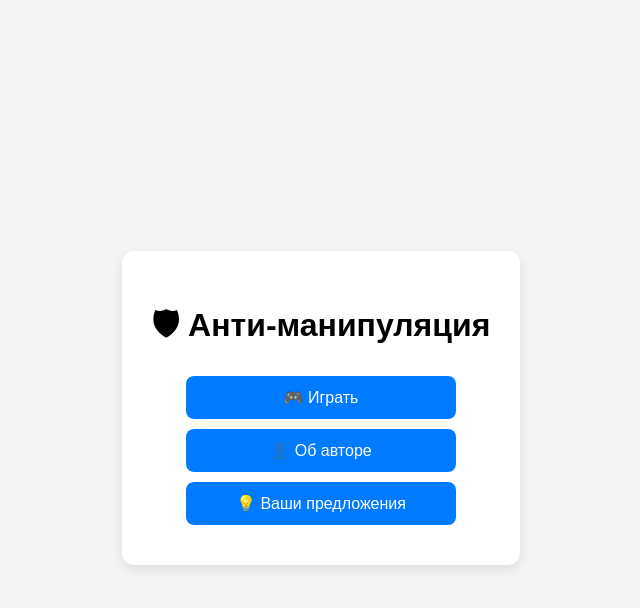
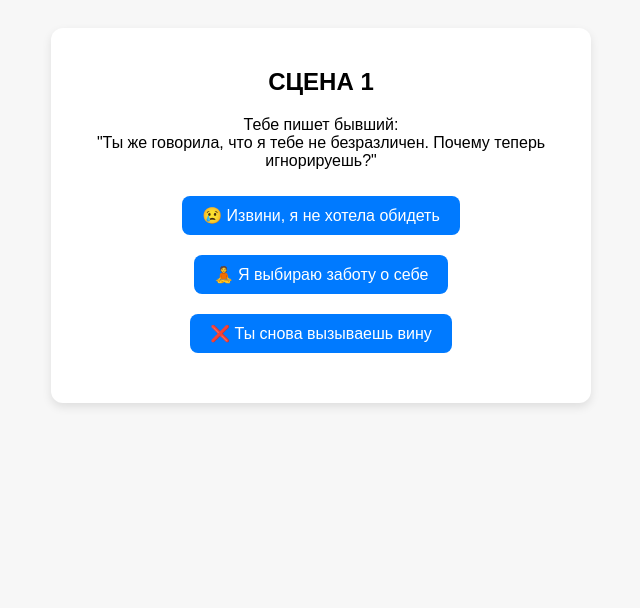
Before and after one commit to lukkaslv/antimma, a plain HTML site: page game.html in a window 1280 px wide. Shown: the whole page, without its empty margins (319-959 px from the left). Drawn offline with Linux system fonts and the light colour scheme.

Commit message:
Update game.html

```diff
--- a/game.html
+++ b/game.html
@@ -7,45 +7,58 @@
   <style>
     body {
       font-family: sans-serif;
-      background: #f5f5f5;
-      display: flex;
-      justify-content: center;
-      align-items: center;
-      height: 100vh;
+      background: #f7f7f7;
+      padding: 20px;
       text-align: center;
     }
-    .menu {
-      background: white;
-      padding: 30px;
+    .scene {
+      background: #fff;
+      padding: 20px;
       border-radius: 12px;
-      box-shadow: 0 4px 12px rgba(0,0,0,0.1);
-    }
-    h1 {
-      margin-bottom: 20px;
+      box-shadow: 0 4px 10px rgba(0,0,0,0.1);
+      max-width: 500px;
+      margin: auto;
     }
     button {
-      display: block;
-      margin: 10px auto;
-      padding: 12px 20px;
-      font-size: 16px;
+      margin: 10px;
+      padding: 10px 20px;
       border: none;
       border-radius: 8px;
       background-color: #007aff;
       color: white;
+      font-size: 16px;
       cursor: pointer;
-      width: 80%;
     }
     button:hover {
-      background-color: #005bb5;
+      background-color: #005dc1;
     }
   </style>
 </head>
 <body>
-  <div class="menu">
-    <h1>🛡 Анти-манипуляция</h1>
-    <button onclick="location.href='game.html'">🎮 Играть</button>
-    <button onclick="alert('Автор: Лука Сулава\nПсихолог-консультант, работающий с темами границ, травм и манипуляций')">👤 Об авторе</button>
-    <button onclick="alert('Можете прислать свои предложения в Telegram: @твоя_ссылка')">💡 Ваши предложения</button>
+  <div class="scene">
+    <h2>СЦЕНА 1</h2>
+    <p>Тебе пишет бывший:<br>
+    "Ты же говорила, что я тебе не безразличен. Почему теперь игнорируешь?"</p>
+    <div id="choices">
+      <button onclick="choose(1)">😢 Извини, я не хотела обидеть</button><br>
+      <button onclick="choose(2)">🧘 Я выбираю заботу о себе</button><br>
+      <button onclick="choose(3)">❌ Ты снова вызываешь вину</button>
+    </div>
+    <div id="result" style="margin-top:20px;"></div>
   </div>
+
+  <script>
+    function choose(option) {
+      const result = document.getElementById("result");
+      if (option === 1) {
+        result.innerHTML = "<p>❗️Ты поддался манипуляции через чувство вины.</p>";
+      } else if (option === 2) {
+        result.innerHTML = "<p>✅ Ты сохранил границы с уважением.</p>";
+      } else if (option === 3) {
+        result.innerHTML = "<p>🧠 Отлично! Ты узнал манипуляцию и не вовлёкся.</p>";
+      }
+      document.getElementById("choices").style.display = "none";
+    }
+  </script>
 </body>
 </html>
```
